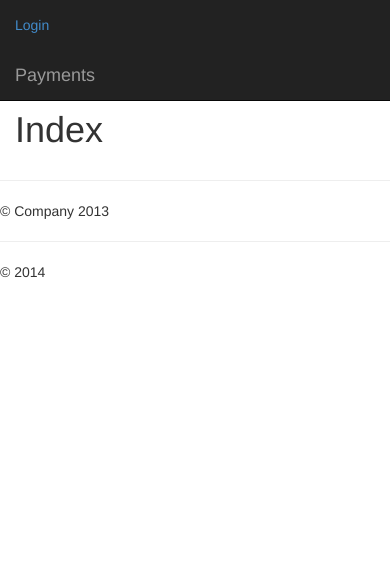
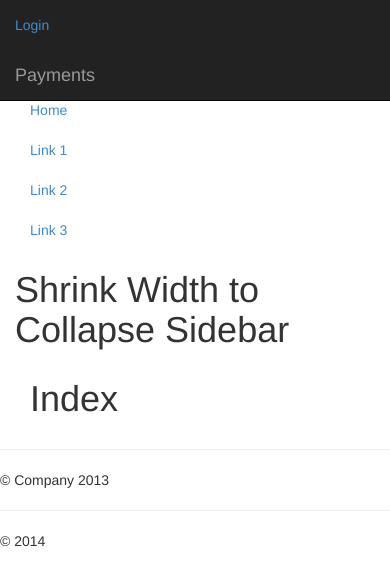
Before and after one commit to rubberduckdev/musar, a Django app: page / in a window 390 px wide. Shown: the top 586 px of the page. Run offline with Django 3.2, Linux system fonts and the light colour scheme; some libraries are stand-ins or nearby versions.

Commit message:
added side dummy bar to base.html

```diff
--- a/payments/templates/base.html
+++ b/payments/templates/base.html
@@ -28,7 +28,11 @@
   </head>
 
   <body>
-    <div class="navbar navbar-inverse navbar-fixed-top" role="navigation">
+
+      <div class="page-container">
+
+    <!-- top navbar -->
+     <div class="navbar navbar-inverse navbar-fixed-top" role="navigation">
       <div class="container">
           <p class="navbar-text navbar-right">
             {% if user.id %}
@@ -47,10 +51,34 @@
     </div>
 
     <div class="container">
-        {% block content %}
-            MY CONTENT GOES HERE
-        {% endblock %}
-      </div>
+      <div class="row row-offcanvas row-offcanvas-left">
+
+        <!-- sidebar -->
+        <div class="col-xs-6 col-sm-3 sidebar-offcanvas" id="sidebar" role="navigation">
+            <ul class="nav">
+              <li class="active"><a href="#">Home</a></li>
+              <li><a href="#">Link 1</a></li>
+              <li><a href="#">Link 2</a></li>
+              <li><a href="#">Link 3</a></li>
+            </ul>
+        </div>
+
+        <!-- main area -->
+        <div class="col-xs-12 col-sm-9">
+          <h1>Shrink Width to Collapse Sidebar</h1>
+            <div class="container">
+                {% block content %}
+                    MY CONTENT GOES HERE
+                {% endblock %}
+            </div>
+
+
+        </div><!-- /.col-xs-12 main -->
+    </div><!--/.row-->
+  </div><!--/.container-->
+
+
+
 
       <hr>
 
```
